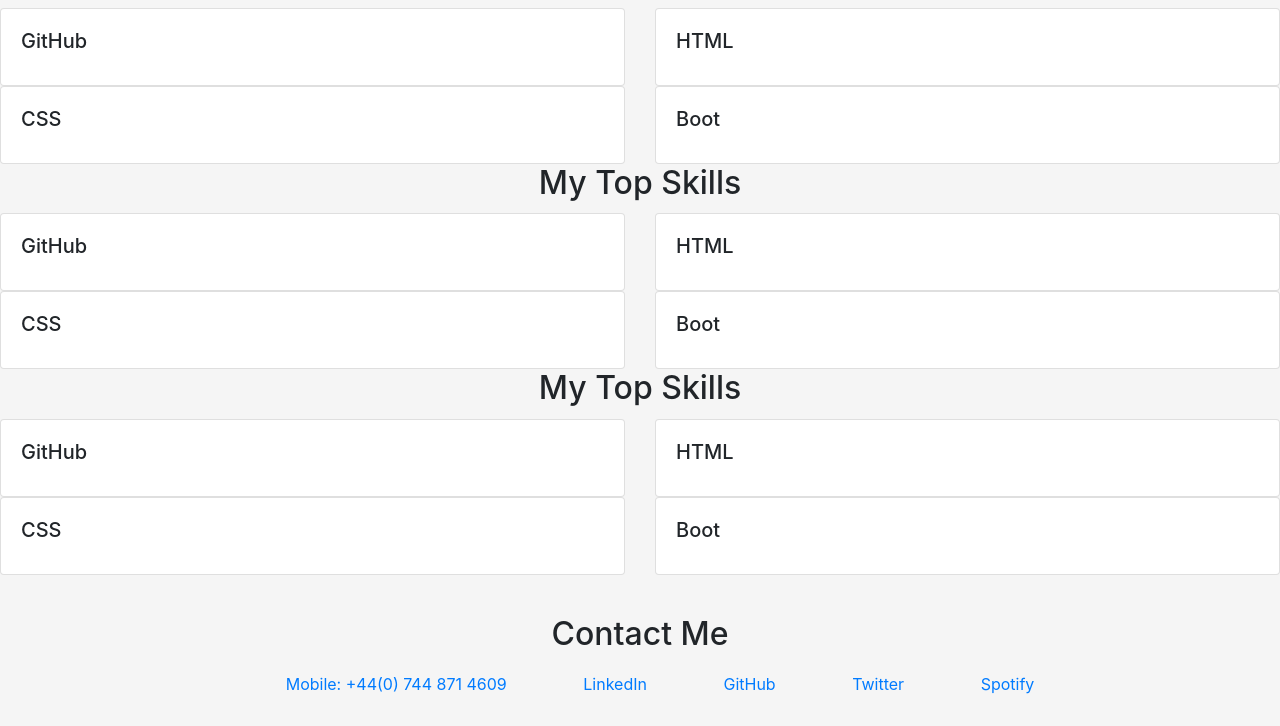
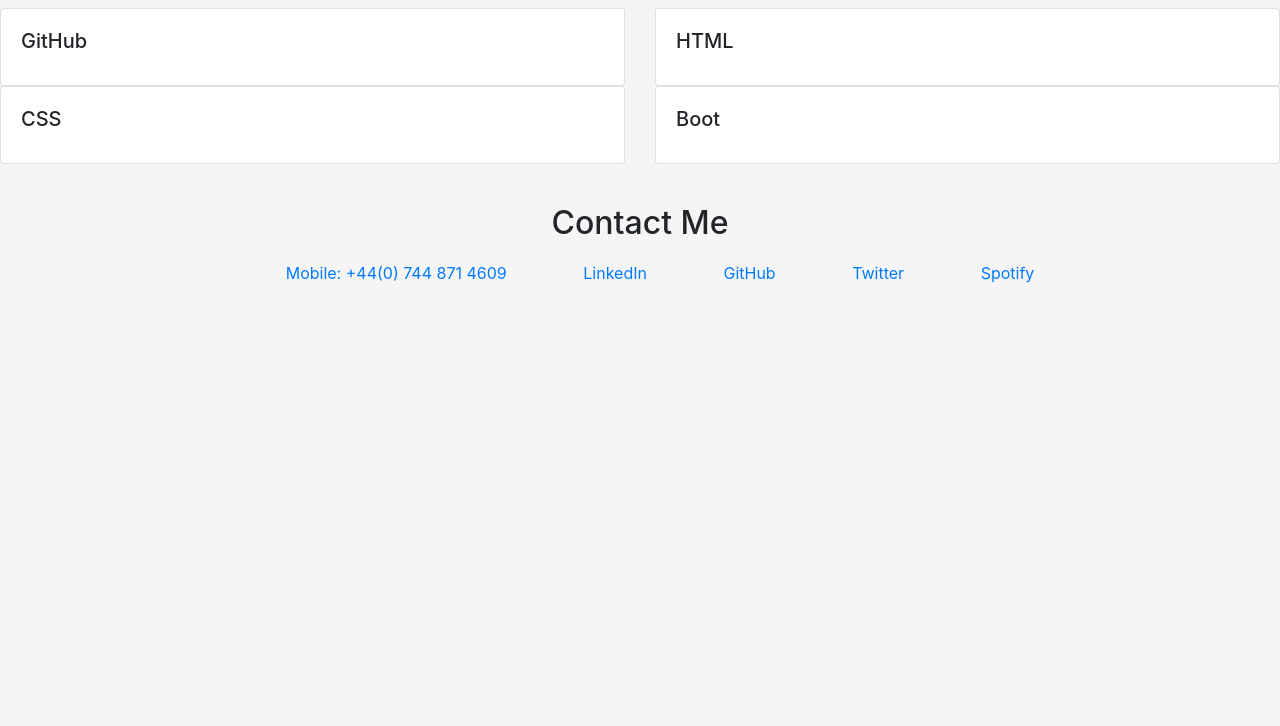
Before and after one commit to priyadarsini-gunasekaran/Bootstrap-Portfolio, a plain HTML site: page index.html in a window 1280 px wide. Shown: the part 1210-1936 px from the top of the page. After the commit the page ends 1525 px from the top, so only its background shows below. Drawn offline with nearby package versions, Linux system fonts and the light colour scheme.

Commit message:
commiting changes

```diff
--- a/index.html
+++ b/index.html
@@ -137,76 +137,7 @@
     </div>
 </section>
 <!-- End Skill Section -->
- <!-- Skill Section -->
- <section id="skills">
-  <h2 class="skill-header">My Top Skills</h2>
-  <div class="row">
-      <div class="col-sm-6">
-          <div class="card">
-              <div class="card-body">
-                  <h5 class="card-title">GitHub</h5>
-              </div>
-          </div>
-      </div>
-      <div class="col-sm-6">
-          <div class="card">
-              <div class="card-body">
-                  <h5 class="card-title">HTML</h5>
-              </div>
-          </div>
-      </div>
-      <div class="col-sm-6">
-          <div class="card">
-              <div class="card-body">
-                  <h5 class="card-title">CSS</h5>
-              </div>
-          </div>
-      </div>
-      <div class="col-sm-6">
-          <div class="card">
-              <div class="card-body">
-                  <h5 class="card-title">Boot</h5>
-              </div>
-          </div>
-      </div>
-    </div>
-</section>
-<!-- End Skill Section -->
- <!-- Skill Section -->
- <section id="skills">
-  <h2 class="skill-header">My Top Skills</h2>
-  <div class="row">
-      <div class="col-sm-6">
-          <div class="card">
-              <div class="card-body">
-                  <h5 class="card-title">GitHub</h5>
-              </div>
-          </div>
-      </div>
-      <div class="col-sm-6">
-          <div class="card">
-              <div class="card-body">
-                  <h5 class="card-title">HTML</h5>
-              </div>
-          </div>
-      </div>
-      <div class="col-sm-6">
-          <div class="card">
-              <div class="card-body">
-                  <h5 class="card-title">CSS</h5>
-              </div>
-          </div>
-      </div>
-      <div class="col-sm-6">
-          <div class="card">
-              <div class="card-body">
-                  <h5 class="card-title">Boot</h5>
-              </div>
-          </div>
-      </div>
-    </div>
-</section>
-<!-- End Skill Section -->
+
  <!-- Contact me -->
  <section class="page-section contact" id="contact">
   <div class="flex-container">
```
